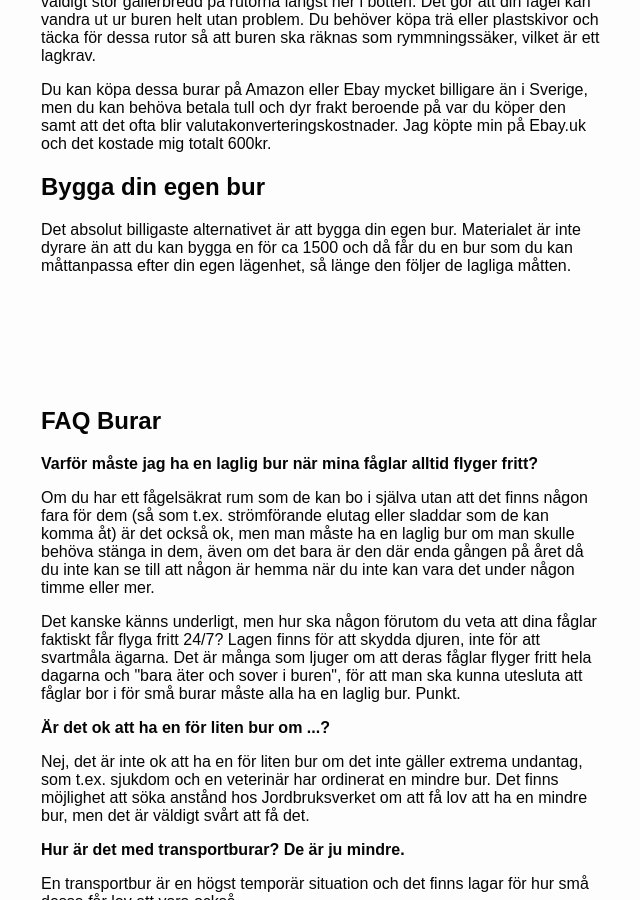
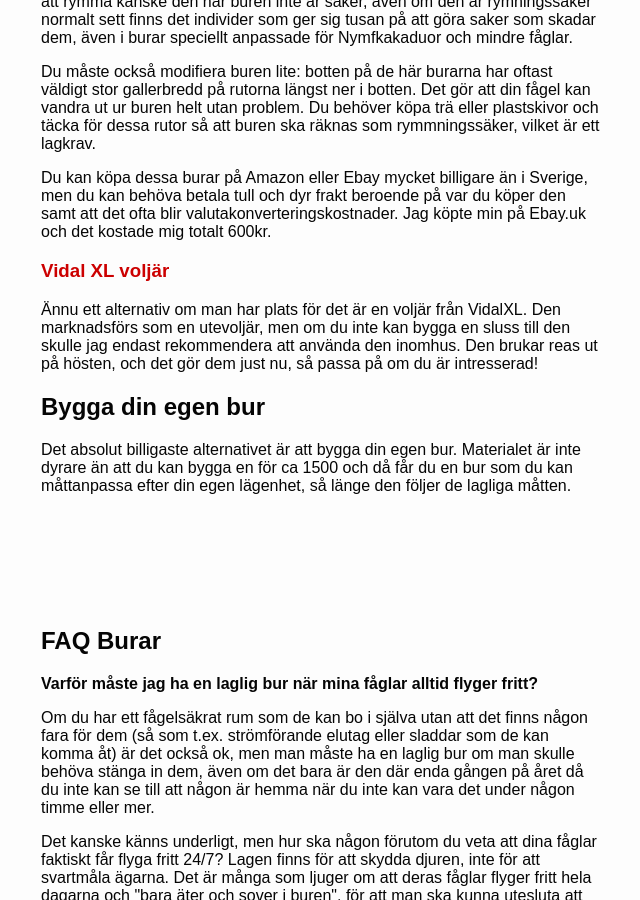
Before and after one commit to EvelinFoxell/lyrics, a Jekyll site: the page built from _articles/burar.html, in a window 1280 px wide and 900 px high, scrolled down 1508 px. Shown: the whole window, without its empty margins (319-959 px from the left). Built offline with Jekyll 4.4.1, drawn with Linux system fonts in a browser that asks for light colours; some of the changed text lies outside the part shown.

Commit message:
Update article on cages with new links and the Vidal XL aviary.

```diff
--- a/_articles/burar.html
+++ b/_articles/burar.html
@@ -28,7 +28,7 @@
 		en laglig bur!</strong>
 	</p>
 
-	<h3><a name="kattlycka" href="http://www.kattlycka.se/fagel.html" target="_blank">Kattlyckas Undulatbur 200 delbar</a></li></h3>
+	<h3><a name="kattlycka" href="http://www.kattlycka.se/fagel.html" target="_blank">Kattlyckas Undulatbur 200 delbar och Papegojbur Rez 144</a></li></h3>
 	<p>
 		Kattlycka har en bur/mindre voljär som är laglig till nymfkakaduor så
 		länge man inte delar av den. Den heter Undulatbur 200 Delbar.
@@ -41,6 +41,13 @@
 		få in och ut sitt huvud genom gallret utan problem, men risken finns
 		att de burrar upp fjädrarna och då blir dem som en kil som håller fast
 		huvudet. De kan då få panik och skada sig allvarligt.
+	</p>
+
+	<p>
+		Om länken ovan inte fungerar så säljs dessa burar även på Findings.se:<br/>
+		<a name="undulatbur_delbar" href="http://www.findings.se/index.php?id_product=147&controller=product&id_lang=2" target="_blank">Undulatbur 200 Delbar</a><br/>
+		<a name="papegojbur_rez" href="http://www.findings.se/index.php?id_product=150&controller=product&id_lang=2" target="_blank">Undulatbur 144 Rez</a><br/>
+		I skrivande stund är dessa slutsålda men håll koll på dem.
 	</p>
 
 	<h3><a name="gd_victory" href="https://www.cyberzoo.se/fagel/fagelburar/undulat-fink-parakit-papegoja/gd-victory-pa-hjul-vitvit-100x76x182cm.html" target="_blank">GD Victory</a></h3>
@@ -114,6 +121,9 @@
 		köpte min på Ebay.uk och det kostade mig totalt 600kr.
 	</p>
 
+	<h3><a href="https://www.vidaxl.se/e/8718475906032/utomhus-fagelvoljar-i-aluminium-188-x-122-x-194-cm" name="vialXL" target="_blank">Vidal XL voljär</a></h3>
+
+	<p>Ännu ett alternativ om man har plats för det är en voljär från VidalXL. Den marknadsförs som en utevoljär, men om du inte kan bygga en sluss till den skulle jag endast rekommendera att använda den inomhus. Den brukar reas ut på hösten, och det gör dem just nu, så passa på om du är intresserad!</p>
 
 	<h2>Bygga din egen bur</h2>
 	<p>
```
